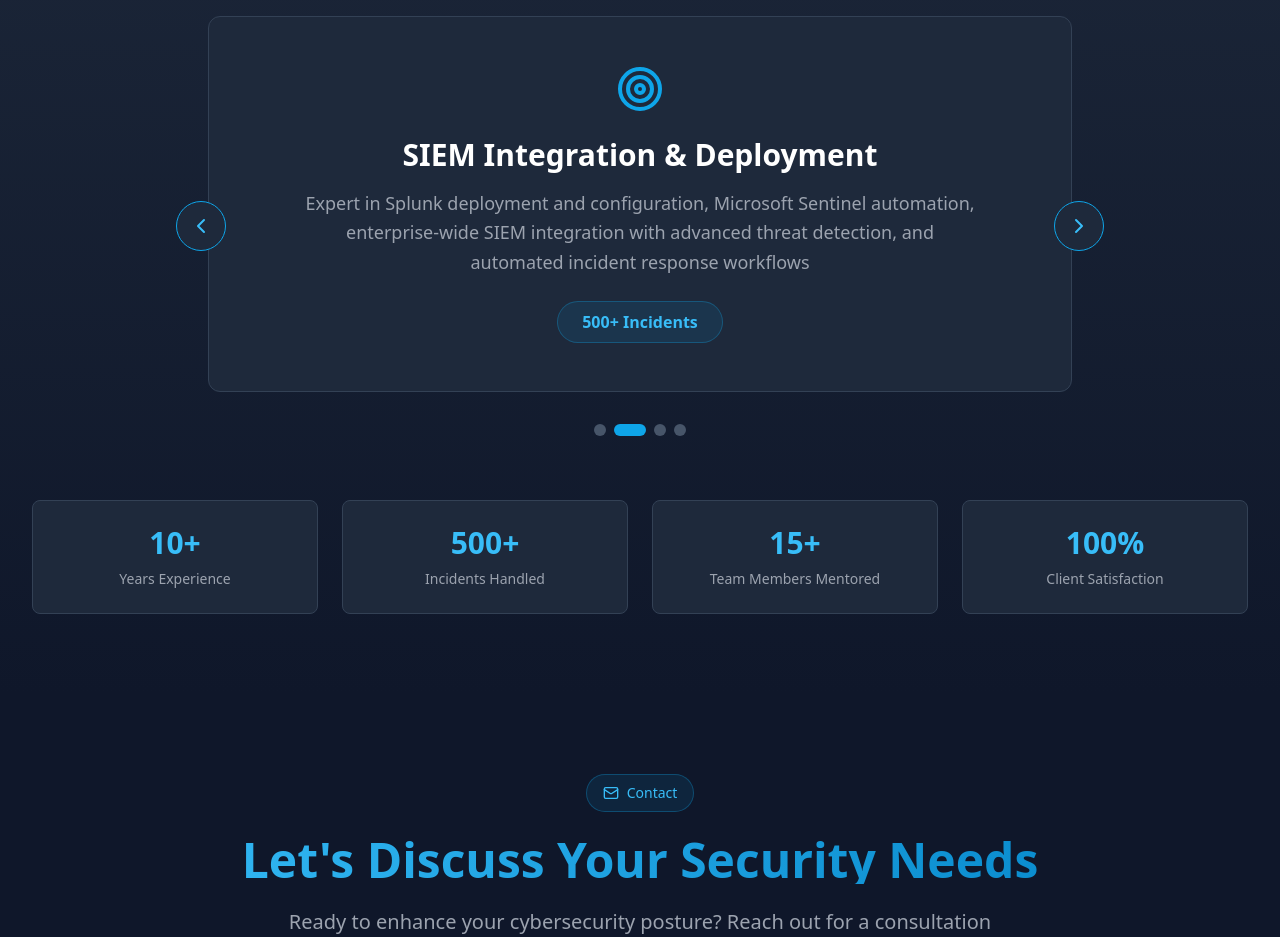
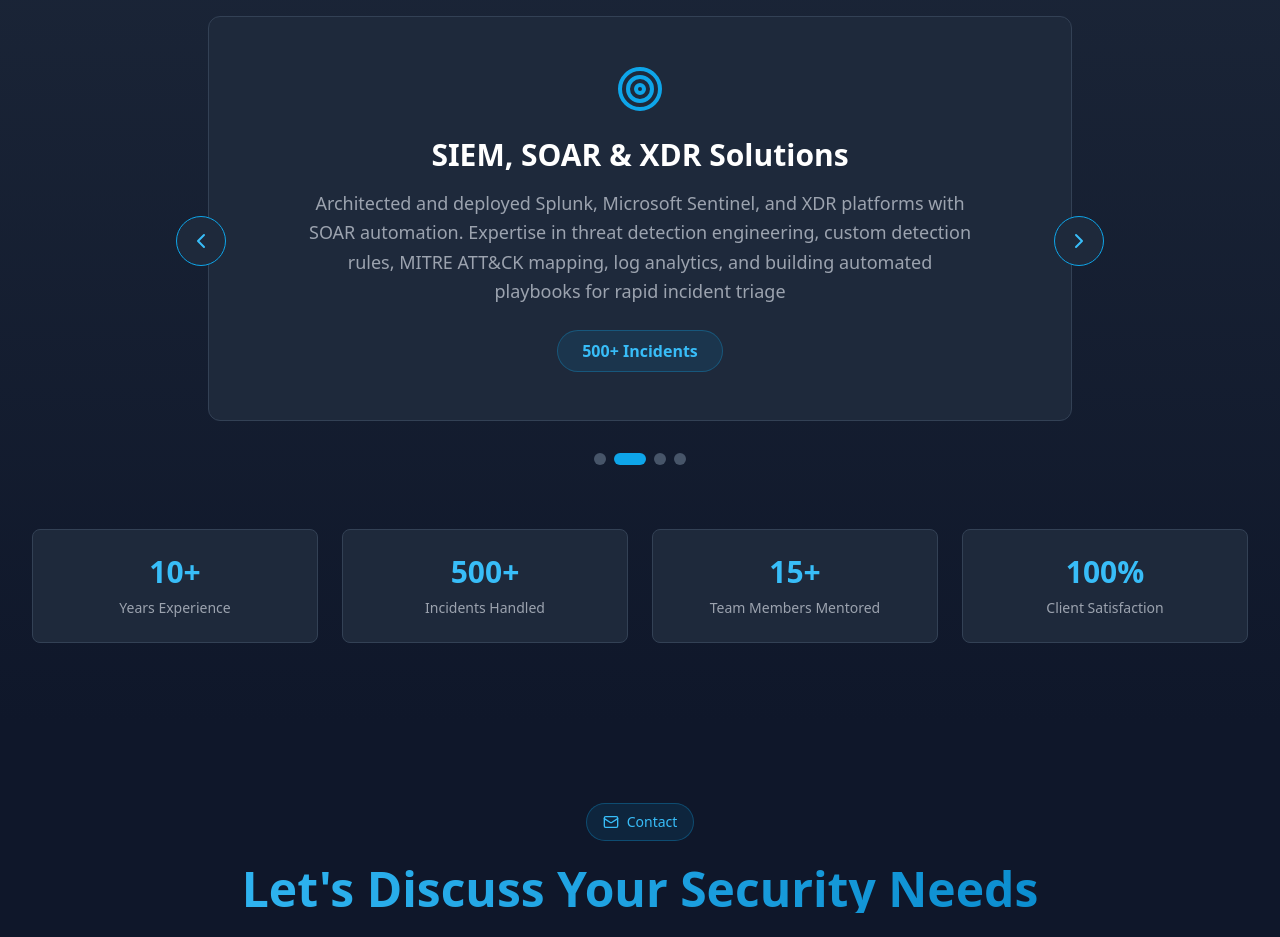
Before and after one commit to ezaganjoridev/cybersecurity-website, a React (Vite) app: page /experience in a window 1280 px wide. Shown: the part 6280-7217 px from the top of the page. Built offline with nearby package versions, Linux system fonts and the light colour scheme.

Commit message:
Update Core Competencies with modern cybersecurity keywords

```diff
--- a/src/components/Experience.jsx
+++ b/src/components/Experience.jsx
@@ -7,26 +7,26 @@ const Experience = () => {
   const highlights = [
     {
       icon: <Shield className="w-12 h-12" />,
-      title: 'Incident Response & Recovery',
-      description: 'Led comprehensive incident response operations, post breach recovery initiatives, and emergency recovery planning while coordinating with law enforcement and providing forensic evidence in security incidents',
+      title: 'Incident Response & Digital Forensics',
+      description: 'Led comprehensive DFIR operations, threat hunting initiatives, ransomware recovery, and breach remediation. Expert in forensic analysis, evidence preservation, chain of custody, and coordinating with law enforcement and legal teams during critical security events',
       stats: '10+ Years'
     },
     {
       icon: <Target className="w-12 h-12" />,
-      title: 'SIEM Integration & Deployment',
-      description: 'Expert in Splunk deployment and configuration, Microsoft Sentinel automation, enterprise-wide SIEM integration with advanced threat detection, and automated incident response workflows',
+      title: 'SIEM, SOAR & XDR Solutions',
+      description: 'Architected and deployed Splunk, Microsoft Sentinel, and XDR platforms with SOAR automation. Expertise in threat detection engineering, custom detection rules, MITRE ATT&CK mapping, log analytics, and building automated playbooks for rapid incident triage',
       stats: '500+ Incidents'
     },
     {
       icon: <Award className="w-12 h-12" />,
-      title: 'Business Continuity & Security Architecture',
-      description: 'Implemented business continuity planning, emergency recovery strategies, cutting-edge security automation platforms, and enterprise security architecture for resilient cyber security operations',
+      title: 'Zero Trust & Cloud Security',
+      description: 'Designed Zero Trust Architecture (ZTA) frameworks, implemented IAM/PAM solutions, and secured multi-cloud environments (AWS, Azure, GCP). Proficient in CSPM, CASB, container security, and infrastructure-as-code security assessments',
       stats: 'Industry Speaker'
     },
     {
       icon: <Briefcase className="w-12 h-12" />,
-      title: 'Team Leadership',
-      description: 'Built and mentored high-performing security teams, driving collaborative culture through career development',
+      title: 'GRC & Security Program Leadership',
+      description: 'Built and led security teams while driving compliance initiatives across NIST CSF, ISO 27001, SOC 2, PCI-DSS, and HIPAA. Expert in risk assessments, security awareness training, vendor risk management, and executive-level security reporting',
       stats: '15+ Mentored'
     }
   ];
```
